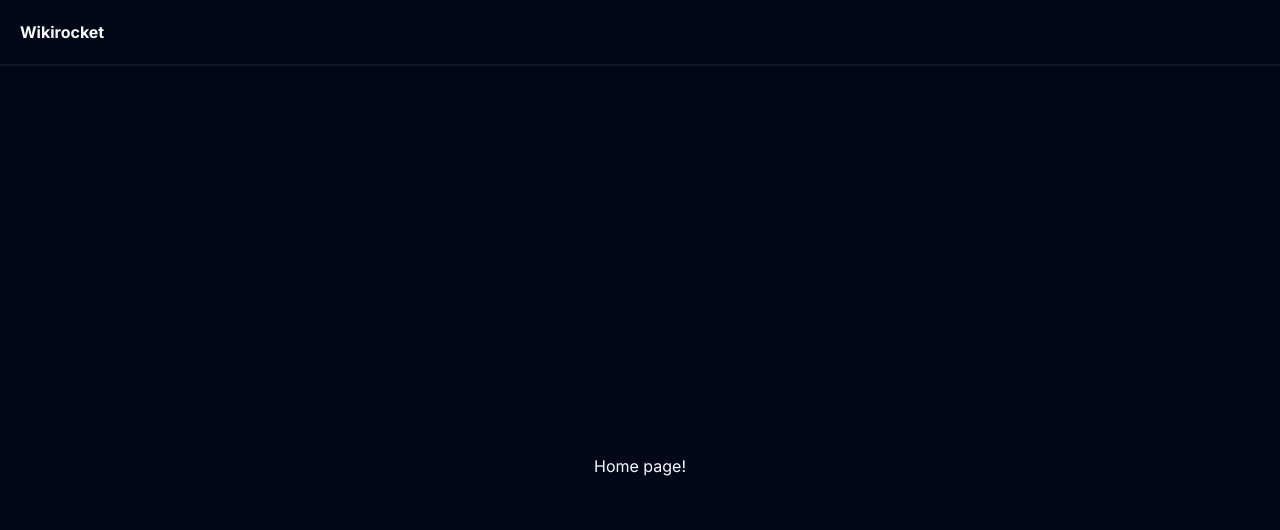
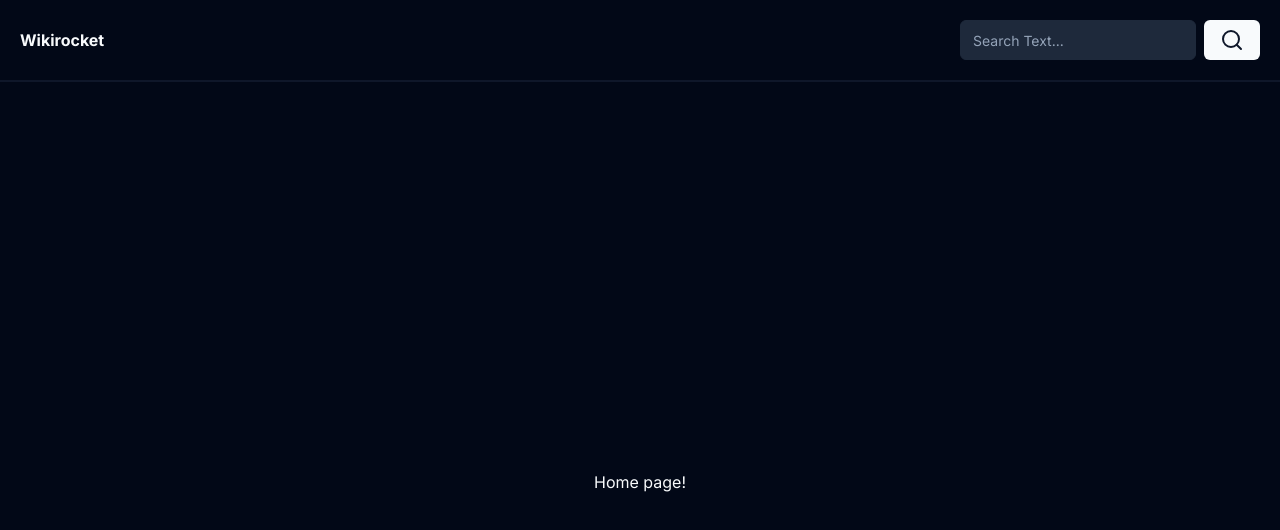
Before and after one commit to TusharSoni014/nextjs-notes, a Next.js app in the folder 3-small-project/: page / in a window 1280 px wide. Shown: the top 530 px of the page. Built offline with nearby package versions, Linux system fonts and the light colour scheme.

Commit message:
minor changes

```diff
--- a/3-small-project/src/app/test/page.tsx
+++ /dev/null
@@ -1,14 +0,0 @@
-import { Button } from "@/components/ui/button";
-import React from "react";
-import { Download } from "lucide-react";
-
-export default function page() {
-  return (
-    <div>
-      <Button disabled>
-        <Download strokeWidth={3} />
-        Please wait
-      </Button>
-    </div>
-  );
-}
--- a/3-small-project/src/components/Navbar.tsx
+++ b/3-small-project/src/components/Navbar.tsx
@@ -1,14 +1,28 @@
+"use client"
+
 import Link from "next/link";
 import React from "react";
+import { Input } from "@/components/ui/input";
+import { Button } from "./ui/button";
+import { Search } from "lucide-react";
 
 export default function Navbar() {
   return (
-    <header className=" border-b-2 border-slate-900 p-5">
+    <header className=" border-b-2 border-slate-900 p-5 flex justify-between items-center">
       <h1>
         <Link className="font-bold" href="/">
           Wikirocket
         </Link>
       </h1>
+      <form
+        onSubmit={(e) => e.preventDefault()}
+        className="__search flex gap-2"
+      >
+        <Input className=" bg-slate-800" placeholder="Search Text..." />
+        <Button>
+          <Search />
+        </Button>
+      </form>
     </header>
   );
 }
--- /dev/null
+++ b/3-small-project/src/components/ui/input.tsx
@@ -0,0 +1,25 @@
+import * as React from "react"
+
+import { cn } from "@/lib/utils"
+
+export interface InputProps
+  extends React.InputHTMLAttributes<HTMLInputElement> {}
+
+const Input = React.forwardRef<HTMLInputElement, InputProps>(
+  ({ className, type, ...props }, ref) => {
+    return (
+      <input
+        type={type}
+        className={cn(
+          "flex h-10 w-full rounded-md border border-input bg-background px-3 py-2 text-sm ring-offset-background file:border-0 file:bg-transparent file:text-sm file:font-medium placeholder:text-muted-foreground focus-visible:outline-none focus-visible:ring-2 focus-visible:ring-ring focus-visible:ring-offset-2 disabled:cursor-not-allowed disabled:opacity-50",
+          className
+        )}
+        ref={ref}
+        {...props}
+      />
+    )
+  }
+)
+Input.displayName = "Input"
+
+export { Input }
```
